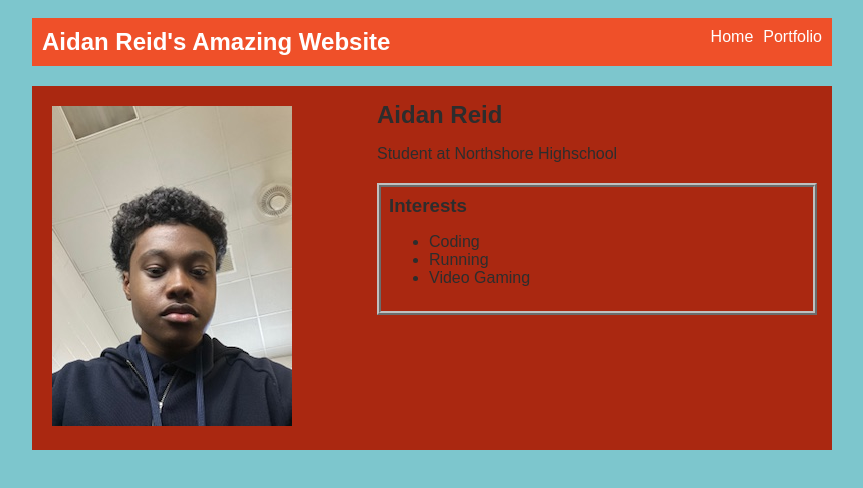
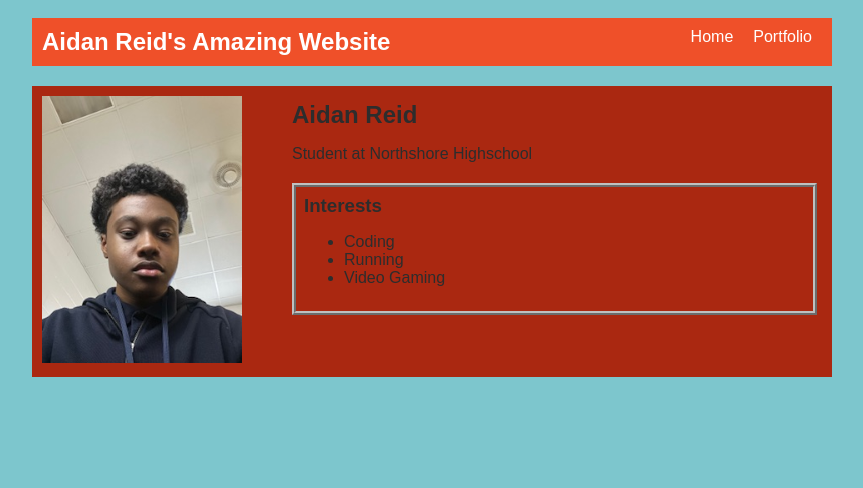
Before and after one commit to aidanreid2/aidanreid2.github.io, a plain HTML site: page index.html in a window 1280 px wide. Shown: the whole page, without its empty margins (208-1071 px from the left). Drawn offline with Linux system fonts and the light colour scheme.

Commit message:
fixed code

```diff
--- a/index.html
+++ b/index.html
@@ -1,19 +1,18 @@
 <!DOCTYPE html>
 <html>
   <head>
-    <title>Aidan's Website</title>
-  </head>
     <title>Aidan's Website</title>
     <link rel="stylesheet" href="style.css" />
   </head>
 <div id="all-contents">
   <nav>
+    <body>
     <h1>Aidan Reid's Amazing Website</h1>
     <ul id="nav-ul">
       <li class="nav-li">
         <a href="index.html">Home</a>
       </li>
-      <li class="nav li">
+      <li class="nav-li">
         <a href="portfolio.html">Portfolio</a>
       </li>
     </ul>
@@ -22,7 +21,7 @@
   <main>
     <!--Sidebar section-->
     <div class="sidebar">
-      <img class="sidebar img" src="images/profile pic.jpg">
+      <img class="sidebar-img" src="images/profile pic.jpg">
     </div>
 
 
```
Also changed, not shown: portfolio.html (+2 -3 lines).
